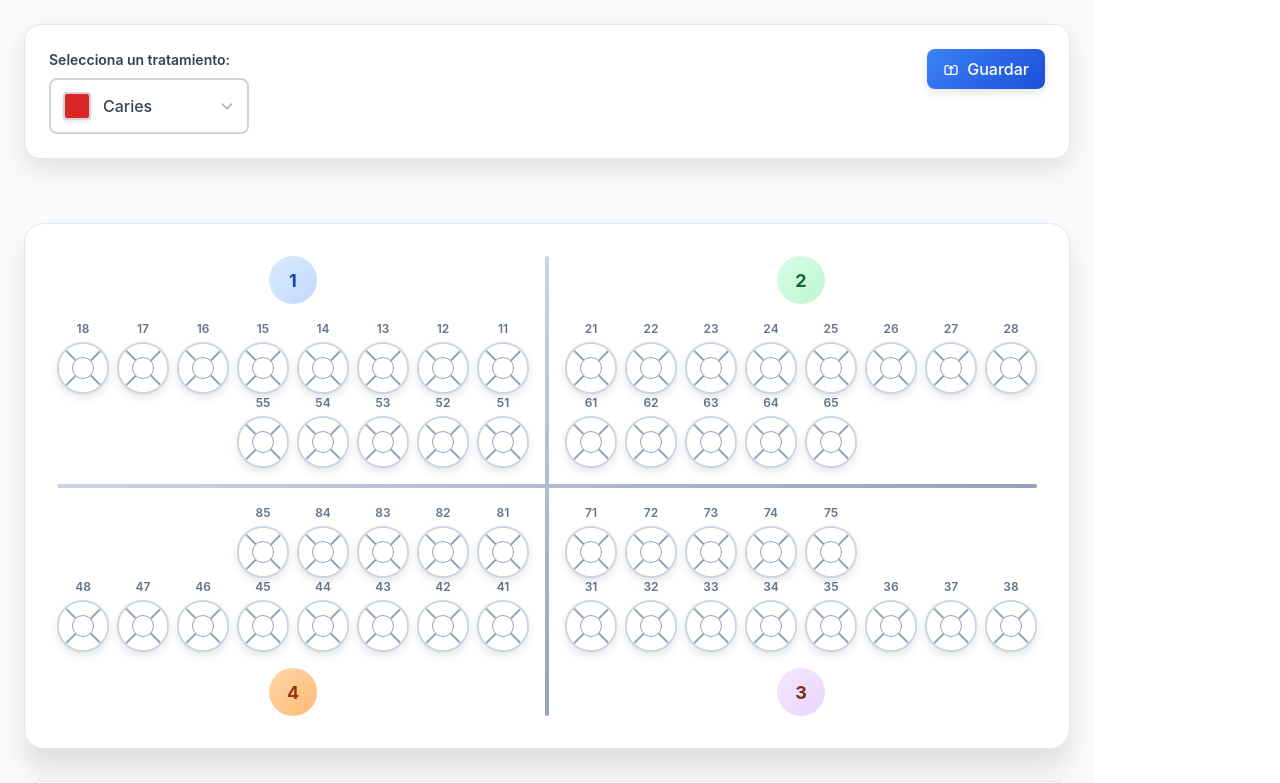
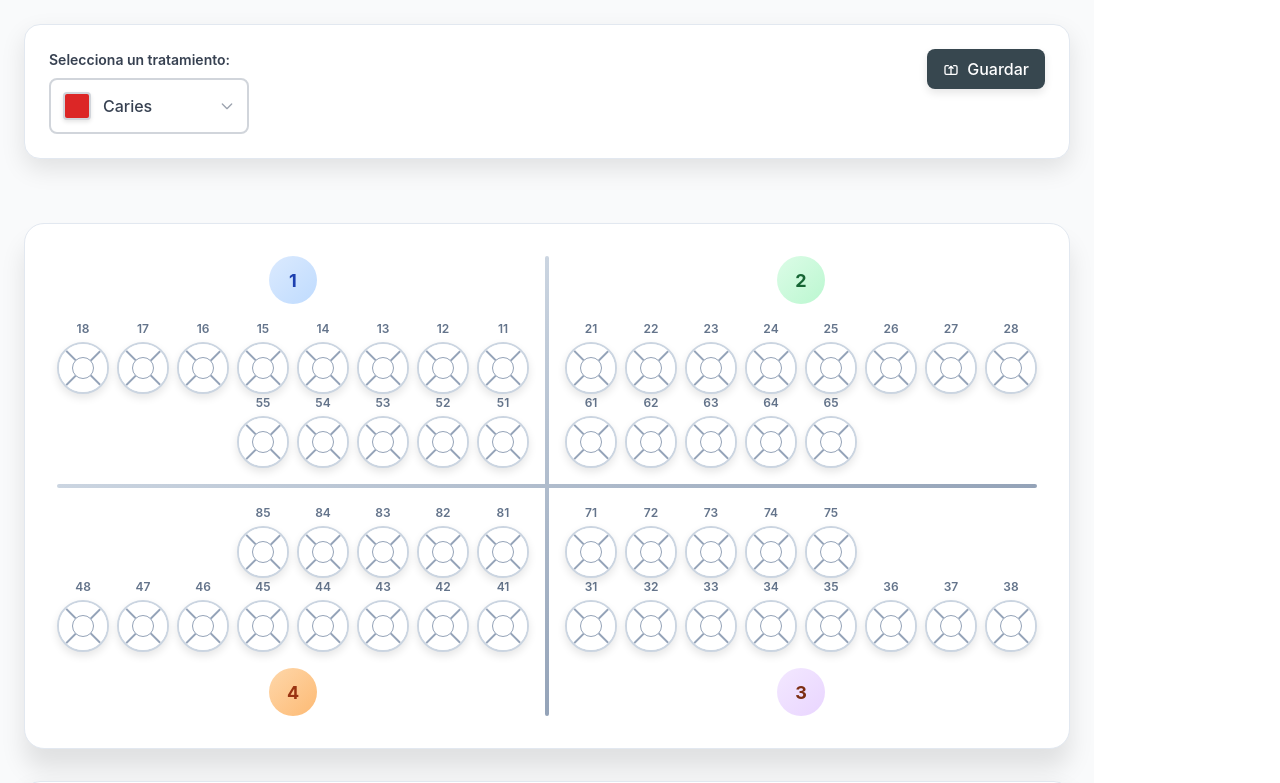
Before and after one commit to roand-hq/odontograma, a React (Vite) app: page / in a window 1280 px wide. Shown: the top 783 px of the page. Built offline with nearby package versions, Linux system fonts and the light colour scheme.

Commit message:
cambio de color en el boton de guardado

```diff
--- a/package.json
+++ b/package.json
@@ -1,6 +1,6 @@
 {
   "name": "odonto-omega",
-  "version": "3.3.4",
+  "version": "3.3.5",
   "description": "Componente de odontograma, hecho por roand-hq",
   "author": "Rodrigo Hurtado",
   "license": "MIT",
--- a/src/Components/CSS/style.css
+++ b/src/Components/CSS/style.css
@@ -154,7 +154,7 @@
   font-weight: 500;
   border: none;
   border-radius: 8px;
-  background: linear-gradient(to right, #4facfe, #00f2fe);
+  background: #37474f;
   color: white;
   box-shadow: 0 4px 8px rgba(0, 0, 0, 0.1);
   transition: transform 0.2s ease, box-shadow 0.2s ease;
@@ -170,3 +170,8 @@
   transform: scale(0.98);
   box-shadow: 0 3px 6px rgba(0, 0, 0, 0.2);
 }
+
+.boton-exportar {
+  background: #37474f !important;
+  color: white !important;
+}
--- a/src/Components/Header.jsx
+++ b/src/Components/Header.jsx
@@ -1,4 +1,5 @@
 
+import "./CSS/style.css"
 const Header = ({ abierto, onClick, colorSeleccionado, setColorSeleccionado, colores, handleExport }) => {
   const seleccionarColor = (color) => {
     setColorSeleccionado(color);
@@ -48,8 +49,8 @@ const Header = ({ abierto, onClick, colorSeleccionado, setColorSeleccionado, col
           </div>
         </div>
 
-        <div className="botones-container">
-          <button onClick={handleExport} className="boton-mejorado boton-exportar">
+        <div className="botones">
+          <button onClick={handleExport} className="boton-mejorado boton-exportar" style={{ backgroundColor: "#37474f", background: "#37474f !important" }}>
             <svg className="boton-icon" fill="none" stroke="currentColor" viewBox="0 0 24 24">
               <path strokeLinecap="round" strokeLinejoin="round" strokeWidth={2} d="M8 7H5a2 2 0 00-2 2v9a2 2 0 002 2h14a2 2 0 002-2V9a2 2 0 00-2-2h-3m-1 4l-3-3m0 0l-3 3m3-3v12" />
             </svg>
```
Also changed, not shown: 4 other files (tests, documents, lock files or other folders).
